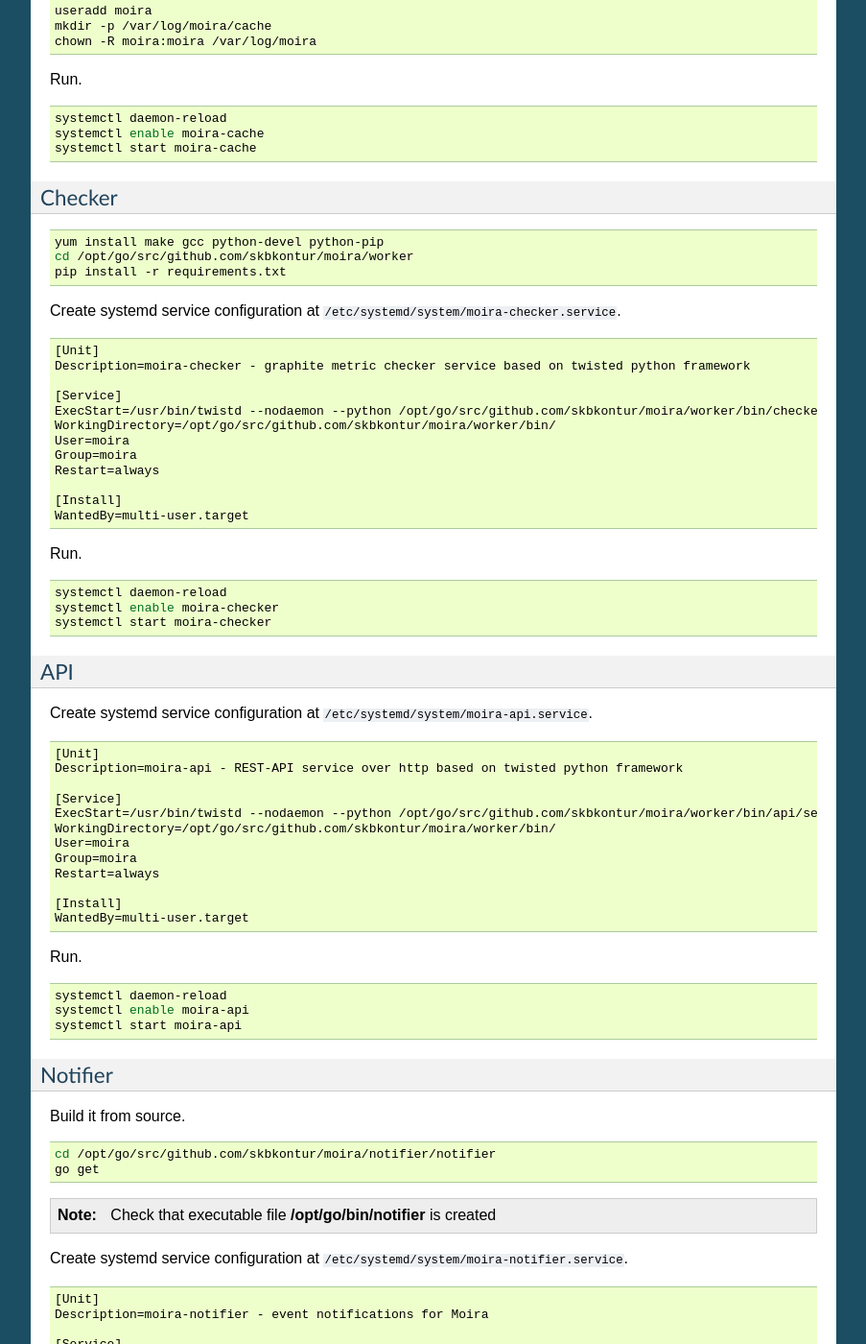
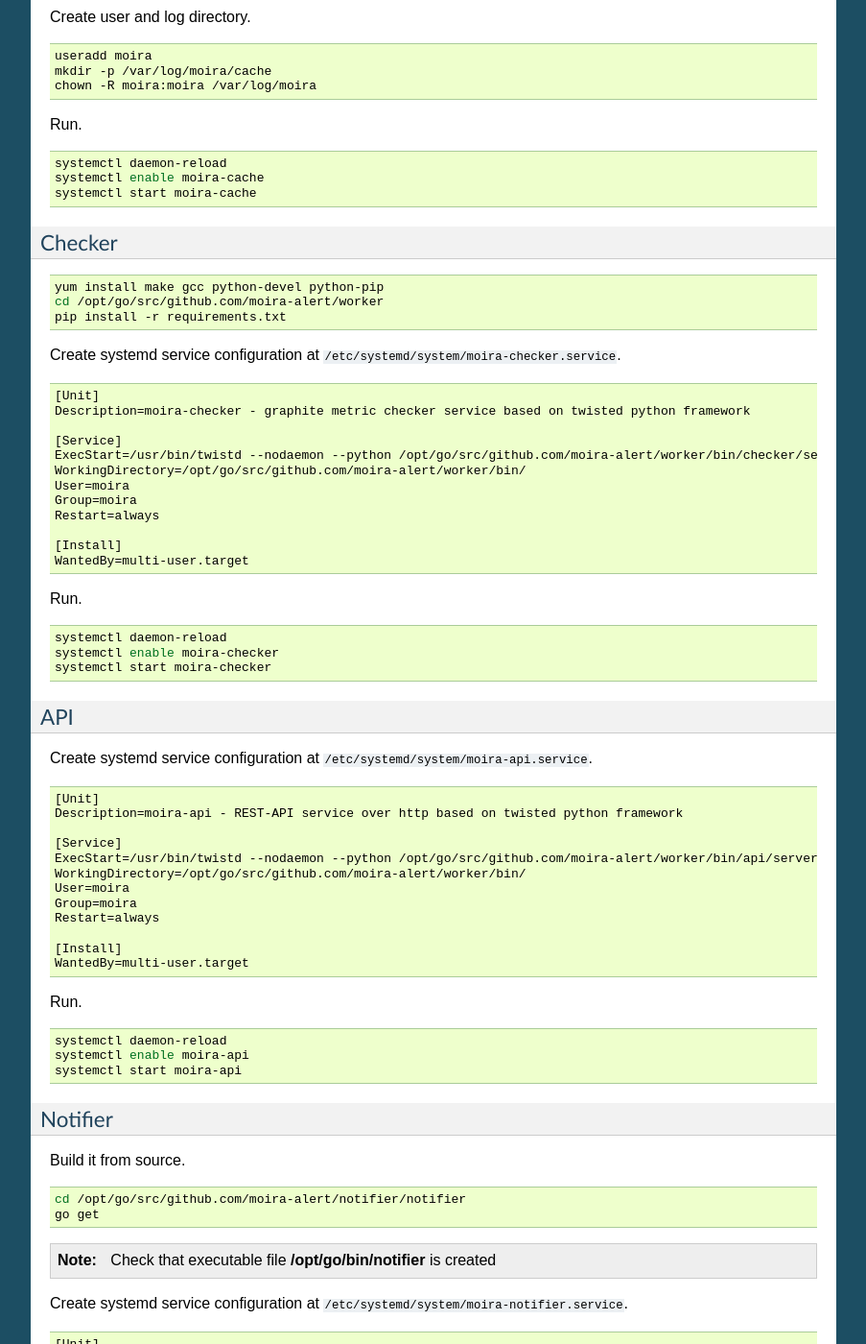
Before and after one commit to moira-alert/doc, a Sphinx documentation site: the page built from source/install.rst, in a window 1280 px wide and 1400 px high, scrolled down 1613 px. Shown: the whole window at 96% size, without its empty margins (198-1101 px from the left). Built offline with Sphinx 7.4.7, drawn with Linux system fonts in a browser that asks for light colours; some of the changed text lies outside the part shown.

Commit message:
Change projects location

```diff
--- a/source/install.rst
+++ b/source/install.rst
@@ -27,9 +27,12 @@ not so directory-tree-dependent, so you can just check out all of Moira into you
 
    yum install golang
    export GOPATH=/opt/go
-   mkdir -p /opt/go/src/github.com/skbkontur
-   cd /opt/go/src/github.com/skbkontur
-   git clone https://github.com/skbkontur/moira.git
+   mkdir -p /opt/go/src/github.com/moira-alert
+   cd /opt/go/src/github.com/moira-alert
+   git clone https://github.com/moira-alert/web.git
+   git clone https://github.com/moira-alert/cache.git
+   git clone https://github.com/moira-alert/notifier.git
+   git clone https://github.com/moira-alert/worker.git
 
 
 Copy configuration file
@@ -69,7 +72,7 @@ Build it from source.
 
 .. code-block:: bash
 
-   cd /opt/go/src/github.com/skbkontur/moira/cache
+   cd /opt/go/src/github.com/moira-alert/cache
    go get
 
 .. note:: Check that executable file **/opt/go/bin/cache** is created
@@ -121,7 +124,7 @@ Checker
 .. code-block:: bash
 
    yum install make gcc python-devel python-pip
-   cd /opt/go/src/github.com/skbkontur/moira/worker
+   cd /opt/go/src/github.com/moira-alert/worker
    pip install -r requirements.txt
 
 Create systemd service configuration at ``/etc/systemd/system/moira-checker.service``.
@@ -132,8 +135,8 @@ Create systemd service configuration at ``/etc/systemd/system/moira-checker.serv
    Description=moira-checker - graphite metric checker service based on twisted python framework
 
    [Service]
-   ExecStart=/usr/bin/twistd --nodaemon --python /opt/go/src/github.com/skbkontur/moira/worker/bin/checker/server.py --pidfile=  --logger moira.checker -r epoll
-   WorkingDirectory=/opt/go/src/github.com/skbkontur/moira/worker/bin/
+   ExecStart=/usr/bin/twistd --nodaemon --python /opt/go/src/github.com/moira-alert/worker/bin/checker/server.py --pidfile=  --logger moira.checker -r epoll
+   WorkingDirectory=/opt/go/src/github.com/moira-alert/worker/bin/
    User=moira
    Group=moira
    Restart=always
@@ -161,8 +164,8 @@ Create systemd service configuration at ``/etc/systemd/system/moira-api.service`
    Description=moira-api - REST-API service over http based on twisted python framework
 
    [Service]
-   ExecStart=/usr/bin/twistd --nodaemon --python /opt/go/src/github.com/skbkontur/moira/worker/bin/api/server.py --pidfile=  --logger moira.api -r epoll
-   WorkingDirectory=/opt/go/src/github.com/skbkontur/moira/worker/bin/
+   ExecStart=/usr/bin/twistd --nodaemon --python /opt/go/src/github.com/moira-alert/worker/bin/api/server.py --pidfile=  --logger moira.api -r epoll
+   WorkingDirectory=/opt/go/src/github.com/moira-alert/worker/bin/
    User=moira
    Group=moira
    Restart=always
@@ -186,7 +189,7 @@ Build it from source.
 
 .. code-block:: bash
 
-   cd /opt/go/src/github.com/skbkontur/moira/notifier/notifier
+   cd /opt/go/src/github.com/moira-alert/notifier/notifier
    go get
 
 .. note:: Check that executable file **/opt/go/bin/notifier** is created
@@ -226,7 +229,7 @@ User interface is a static web application. In order to build it, you'll need No
 
 .. code-block:: bash
 
-   cd /opt/go/src/github.com/skbkontur/moira/web
+   cd /opt/go/src/github.com/moira-alert/web
    npm run build
    mkdir /var/local/www/moira
    cp -r dist /var/local/www/moira/
```
